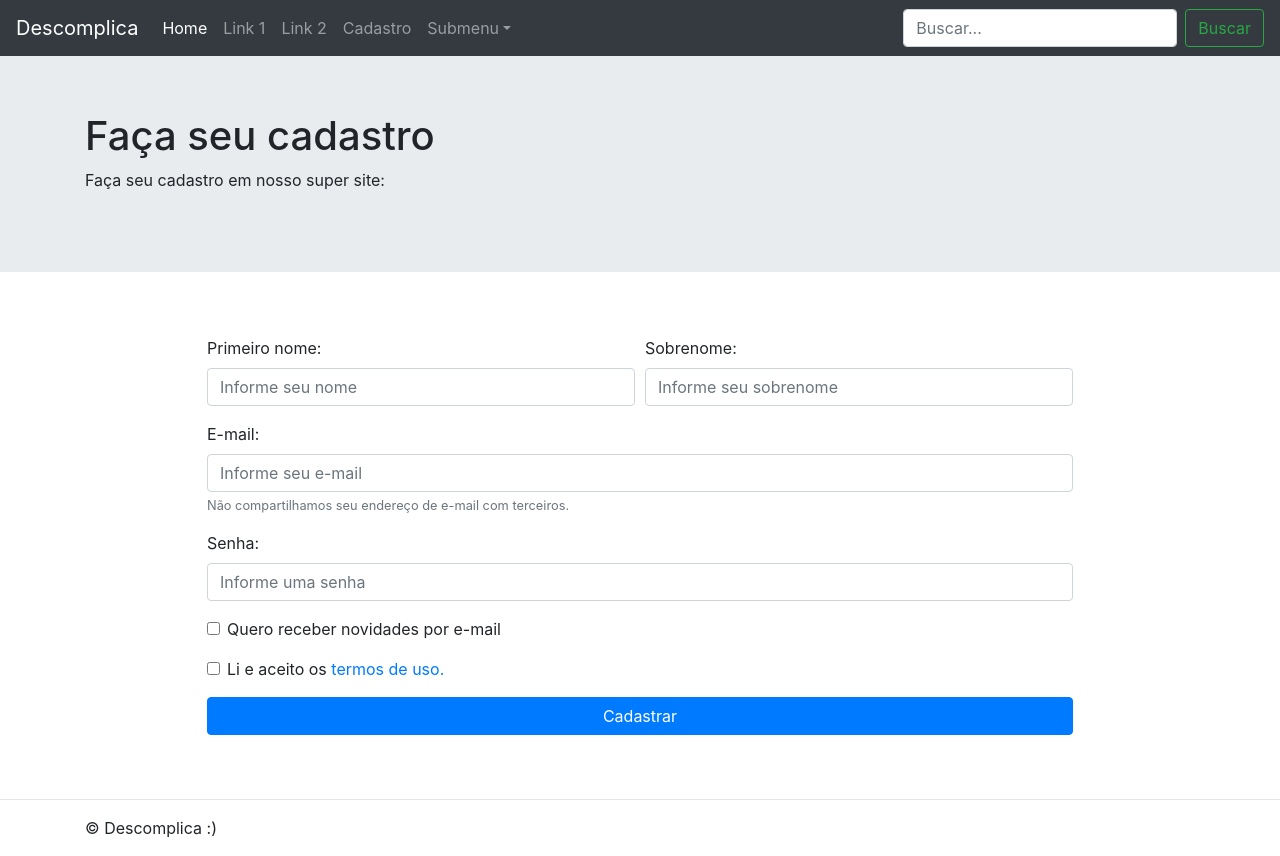
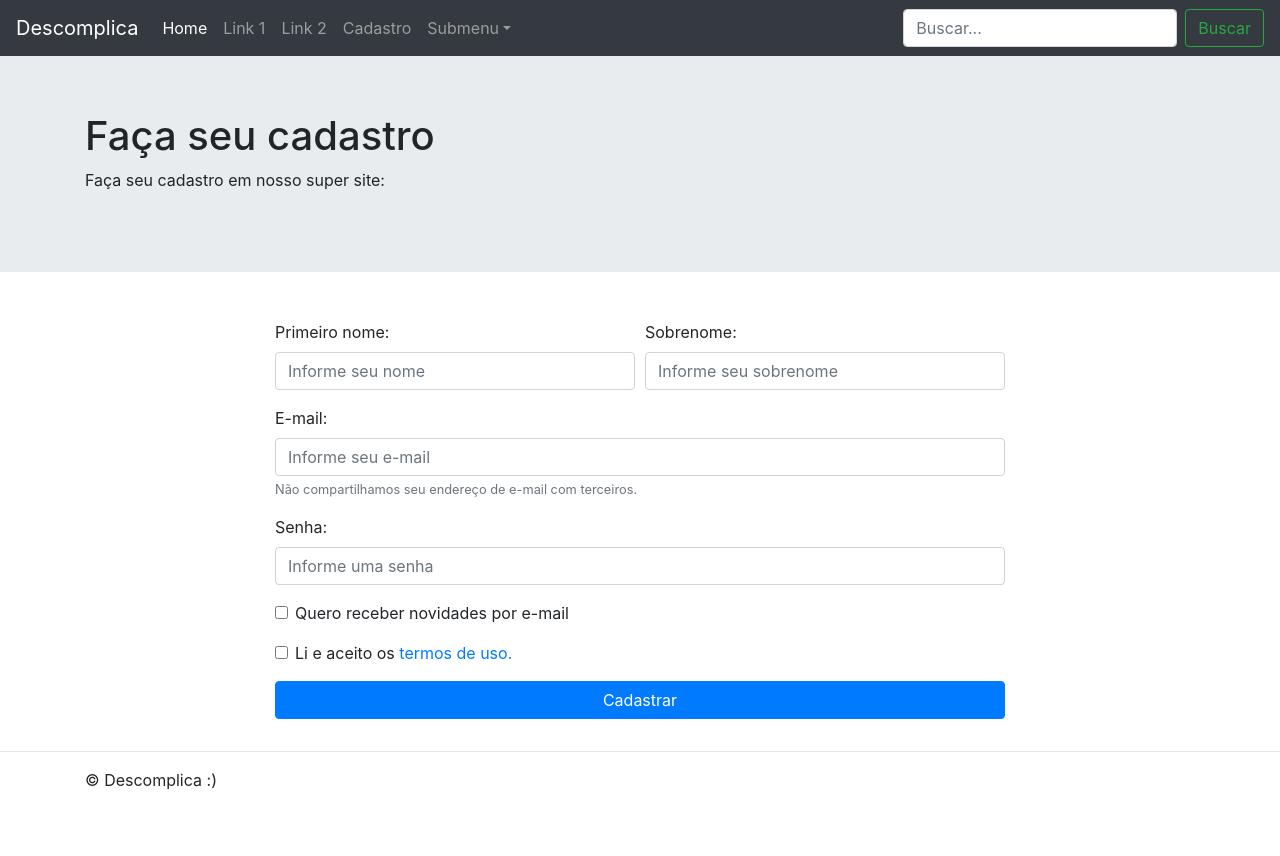
Before and after one commit to traue/descomplica, a PHP site: page /cadastro.html in a window 1280 px wide. After the commit the page ends 790 px from the top, so only its background shows below. Run offline with PHP 8.4, Linux system fonts and the light colour scheme.

Commit message:
Correções

```diff
--- a/WebResponsivo/aula_5-Bootstrap/parte_4/cadastro.html
+++ b/WebResponsivo/aula_5-Bootstrap/parte_4/cadastro.html
@@ -74,8 +74,9 @@
          </div>
       </div>
 
-      <!-- Três colunas -->
-      <div class="container formulario">
+      <div class="container">
+         <div class="row">
+            <div class="col-md-8 formulario">
                <form>
                   <div class="form-group">
                      <div class="form-row">
@@ -92,7 +93,8 @@
                   <div class="form-group">
                      <label for="email">E-mail:</label>
                      <input type="email" required class="form-control" id="email" placeholder="Informe seu e-mail">
-               <small class="form-text text-muted">Não compartilhamos seu endereço de e-mail com terceiros.</small>
+                     <small class="form-text text-muted">Não compartilhamos seu endereço de e-mail com
+                        terceiros.</small>
                   </div>
                   <div class="form-group">
                      <label for="email">Senha:</label>
@@ -109,6 +111,10 @@
                   </div>
                   <button type="submit" class="btn btn-primary btn-block">Cadastrar</button>
                </form>
+            </div>
+         </div>
+
+
 
       </div>
       <hr>
--- a/WebResponsivo/aula_5-Bootstrap/parte_4/css/style.css
+++ b/WebResponsivo/aula_5-Bootstrap/parte_4/css/style.css
@@ -3,6 +3,5 @@ body {
 }
 
 .formulario {
-  width: 70%;
-  margin: 4rem auto !important;
+  margin: 1rem auto !important;
 }
```
Lines whose indentation alone changed are shown as unchanged.
